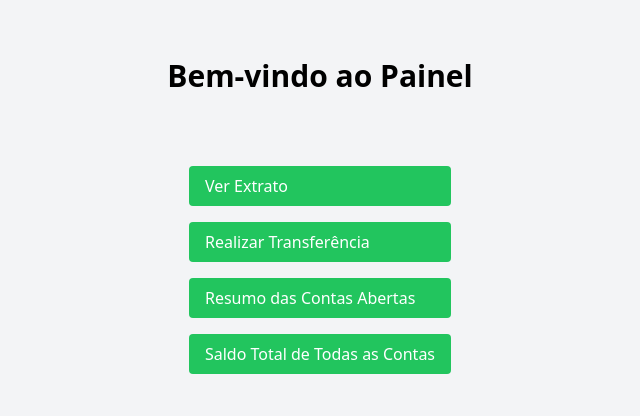
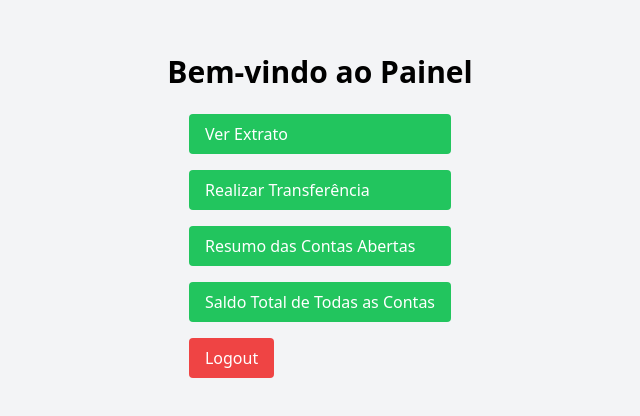
Before and after one commit to maurosantosdev/painel-bancario, a React (Create React App) app in the folder painel-bancario/: page /dashboard in a window 1280 px wide. Shown: the part 184-600 px from the top of the page, without its empty margins (320-960 px from the left). Built offline with nearby package versions, Linux system fonts and the light colour scheme.

Commit message:
Readme atualizado e Dashboard

```diff
--- a/painel-bancario/src/components/Dashboard.js
+++ b/painel-bancario/src/components/Dashboard.js
@@ -1,10 +1,10 @@
 import React, { useEffect, useState } from "react";
-import Cookies from "js-cookie";  // Importar a biblioteca js-cookie
-import { Link } from "react-router-dom";
+import Cookies from "js-cookie"; // Importar a biblioteca js-cookie
+import { Link, useNavigate } from "react-router-dom"; // useNavigate para navegação programática
 
 const Dashboard = () => {
-
   const [clientId, setClientId] = useState(null);
+  const navigate = useNavigate(); // Hook para navegação
 
   useEffect(() => {
     // Lê o clientId do cookie
@@ -16,11 +16,18 @@
     }
   }, []);
 
+  // Função de logout
+  const handleLogout = () => {
+    // Remove o clientId do cookie
+    Cookies.remove("clientId");
+
+    // Redireciona o usuário para a página de login ou para a tela inicial
+    navigate("/login"); // Substitua "/login" pela sua rota de login
+  };
+
   return (
     <div className="flex flex-col items-center justify-center h-screen bg-gray-100">
       <h1 className="text-3xl font-bold mb-6">Bem-vindo ao Painel</h1>
-      <br></br>
-        <br></br>
       <div className="space-y-4">
         <Link
           to="/statement"
@@ -46,6 +53,14 @@
         >
           Saldo Total de Todas as Contas
         </Link>
+
+        {/* Botão de Logout */}
+        <button
+          onClick={handleLogout}
+          className="block bg-red-500 text-white px-4 py-2 rounded hover:bg-red-600"
+        >
+          Logout
+        </button>
       </div>
     </div>
   );
```
Also changed, not shown: 1 other file (tests, documents, lock files or other folders).
